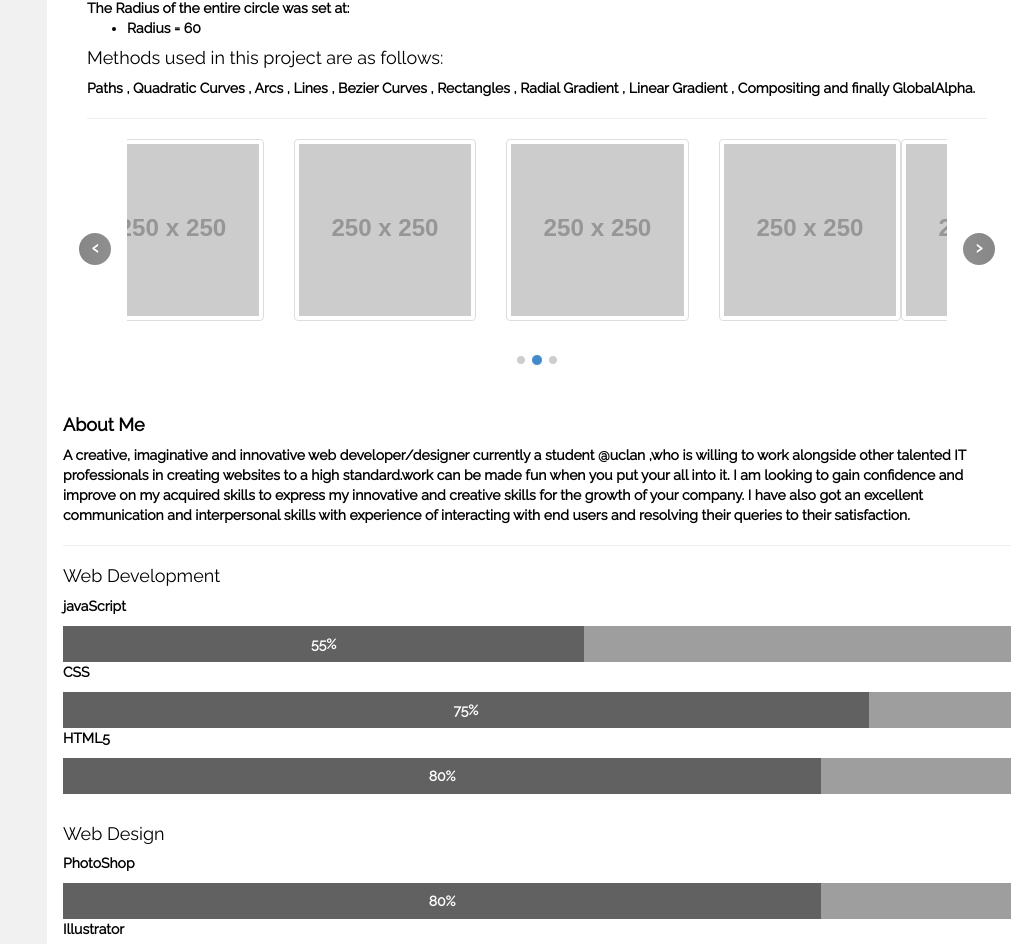
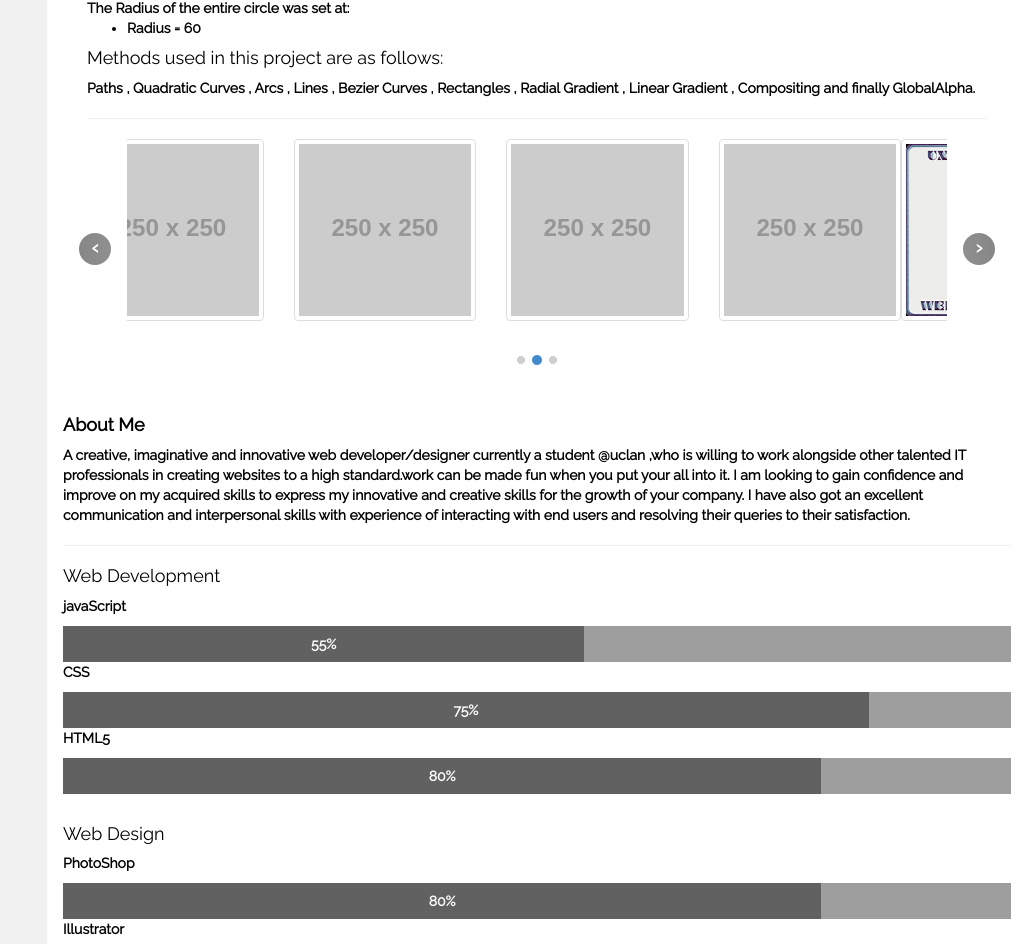
Before and after one commit to pkgyan-baffour/portfolioNew, a plain HTML site: page index.html in a window 1280 px wide. Shown: the part 2333-3277 px from the top of the page, without its empty margins (253-1280 px from the left). Drawn offline with nearby package versions, Linux system fonts and the light colour scheme; placeholder pictures from the web are drawn by us.

Commit message:
Update index.html

```diff
--- a/index.html
+++ b/index.html
@@ -205,7 +205,7 @@ Colors that are opposite each other on the colour wheel and are considered to be
 
                 <div class="item">
                 	<div class="row">
-                		<div class="col-md-3"><a href="#" class="thumbnail"><img src="http://placehold.it/250x250" alt="Image" style="max-width:100%;"></a></div>
+                		<div class="col-md-3"><a href="#" class="thumbnail"><img src="250*2501new.jpg" alt="Image" style="max-width:100%;"></a></div>
                 		<div class="col-md-3"><a href="#" class="thumbnail"><img src="http://placehold.it/250x250" alt="Image" style="max-width:100%;"></a></div>
                 		<div class="col-md-3"><a href="#" class="thumbnail"><img src="http://placehold.it/250x250" alt="Image" style="max-width:100%;"></a></div>
                 		<div class="col-md-3"><a href="#" class="thumbnail"><img src="http://placehold.it/250x250" alt="Image" style="max-width:100%;"></a></div>
```
